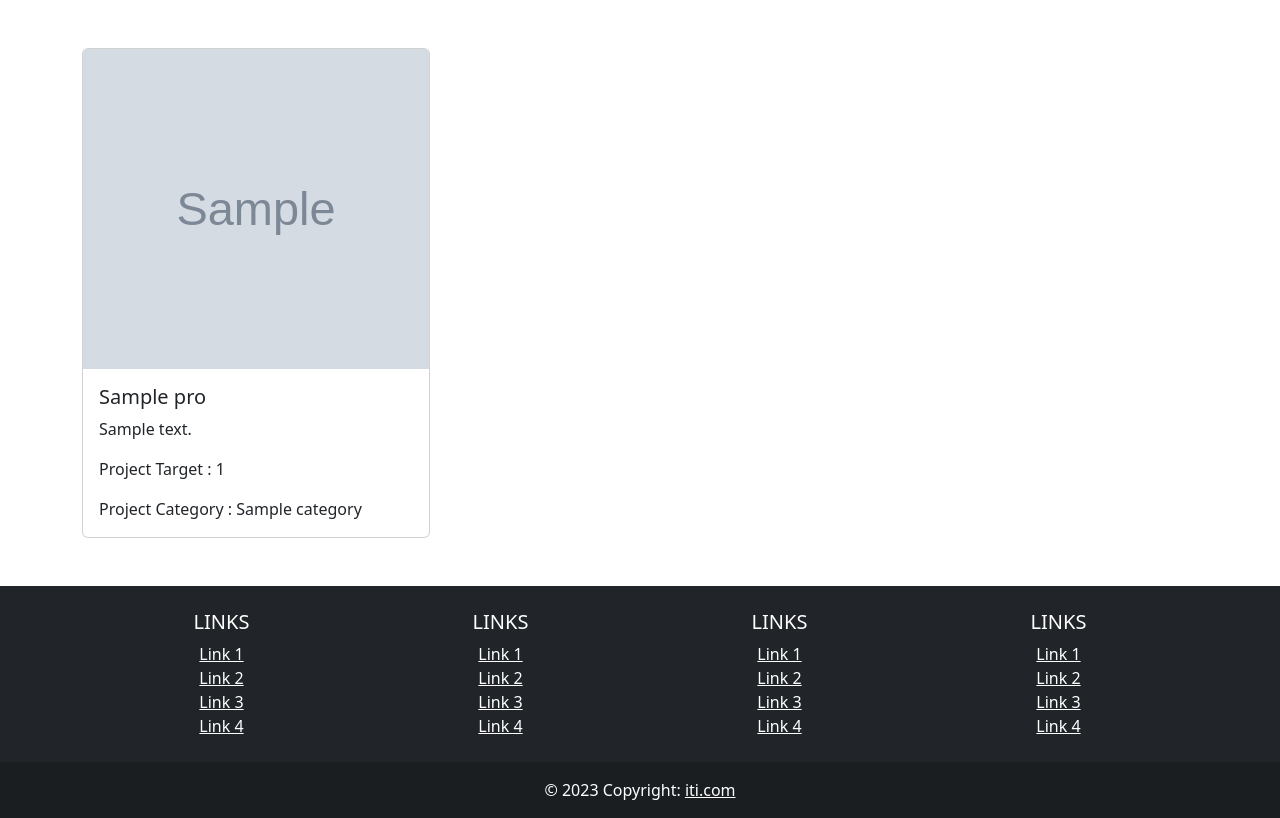
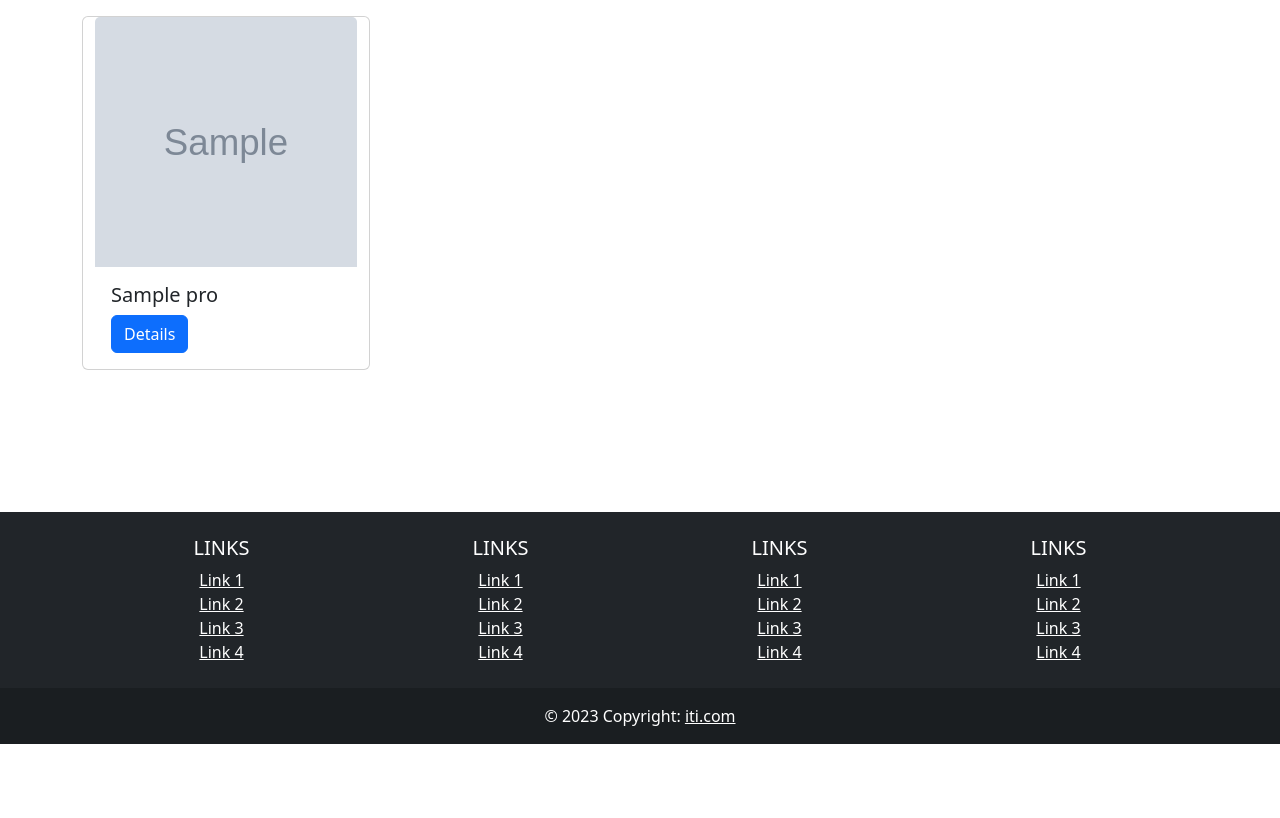
Before and after one commit to Isla-Nad/Crowd_Funding_Project, a Django app: template projects/templates/projects/category_details.html in a window 1280 px wide. Shown: the part 56-874 px from the top of the page. After the commit the page ends 800 px from the top, so only its background shows below. Run offline with Django 4.2, Linux system fonts and the light colour scheme; the template is opened without the code that fills it: most values are stand-ins (such as "Sample title", 1, 10 or a date in 2020); grey boxes marked "Sample" are stand-in pictures; some libraries are stand-ins or nearby versions.

Commit message:
search card fix

```diff
--- a/projects/templates/projects/category_details.html
+++ b/projects/templates/projects/category_details.html
@@ -1,33 +1,15 @@
-{% extends 'layouts/base.html' %} {% load static %} {% block title %}Crowd Funding{% endblock %}
+{% extends 'layouts/base.html' %} {% load static %} {% block title %}Crowd Funding{% endblock %} {% block content %}
 
-<link rel="stylesheet" href="https://cdnjs.cloudflare.com/ajax/libs/bootstrap/5.0.2/css/bootstrap.min.css" integrity="sha512-usVBAd66/NpVNfBge19gws2j6JZinnca12rAe2l+d+QkLU9fiG02O1X8Q6hepIpr/EYKZvKx/I9WsnujJuOmBA==" crossorigin="anonymous" referrerpolicy="no-referrer" />
-
-{% block content %}
-
-
-
-
-<div class="container">
-  <div class="row">
-
-    <div class="row row-cols-1 row-cols-md-3 g-4 mb-5">
-      {% for project in mycategory.projects.all %}
-      <div class="col">
-        <div class="card">
-          <img src="{{project.get_image_url}}" style="height: 20rem" class="card-img-top" alt="..." />
-          <div class="card-body">
-            <h5 class="card-title">{{project.title}}</h5>
-            <p class="card-text">{{project.details}}</p>
-            <p class="card-text">Project Target : {{project.total_target}}</p>
-            <p class="card-text">Project Category : {{project.category}}</p>
-          </div>
-        </div>
-      </div>
-      {% endfor %}
-
+<div class="row gap-5 container m-auto my-3">
+  {% for project in mycategory.projects.all %}
+  <div class="card" style="width: 18rem">
+    <img src="{{project.get_image_url}}" style="height: 250px" class="card-img-top w-100" alt="..." />
+    <div class="card-body">
+      <h5 class="card-title">{{project.title}}</h5>
+      <a href="{% url 'project.view' project.id %}" class="btn btn-primary">Details</a>
     </div>
   </div>
+  {% endfor %}
 </div>
 
-
 {% endblock%}
```
Also changed, not shown: projects/templates/projects/index.html (+6 -8 lines), projects/templates/projects/search_results.html (+2 -6 lines), media/projects/images/Dentos_ERD_v0.4.png (added), media/projects/images/Dentos_ERD_v0.4_cWEfHBi.png (added), media/projects/images/Screenshot_from_2023-10-22_10-52-53.png (added).
